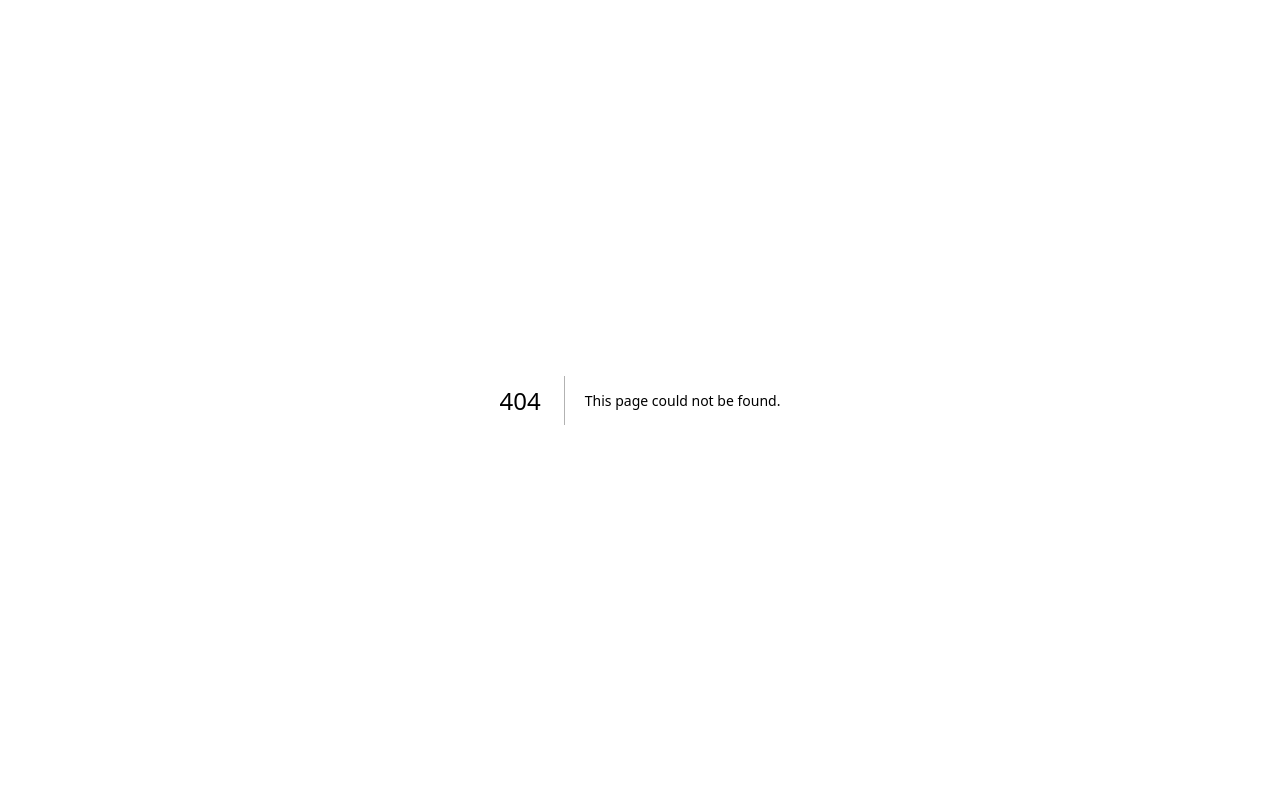
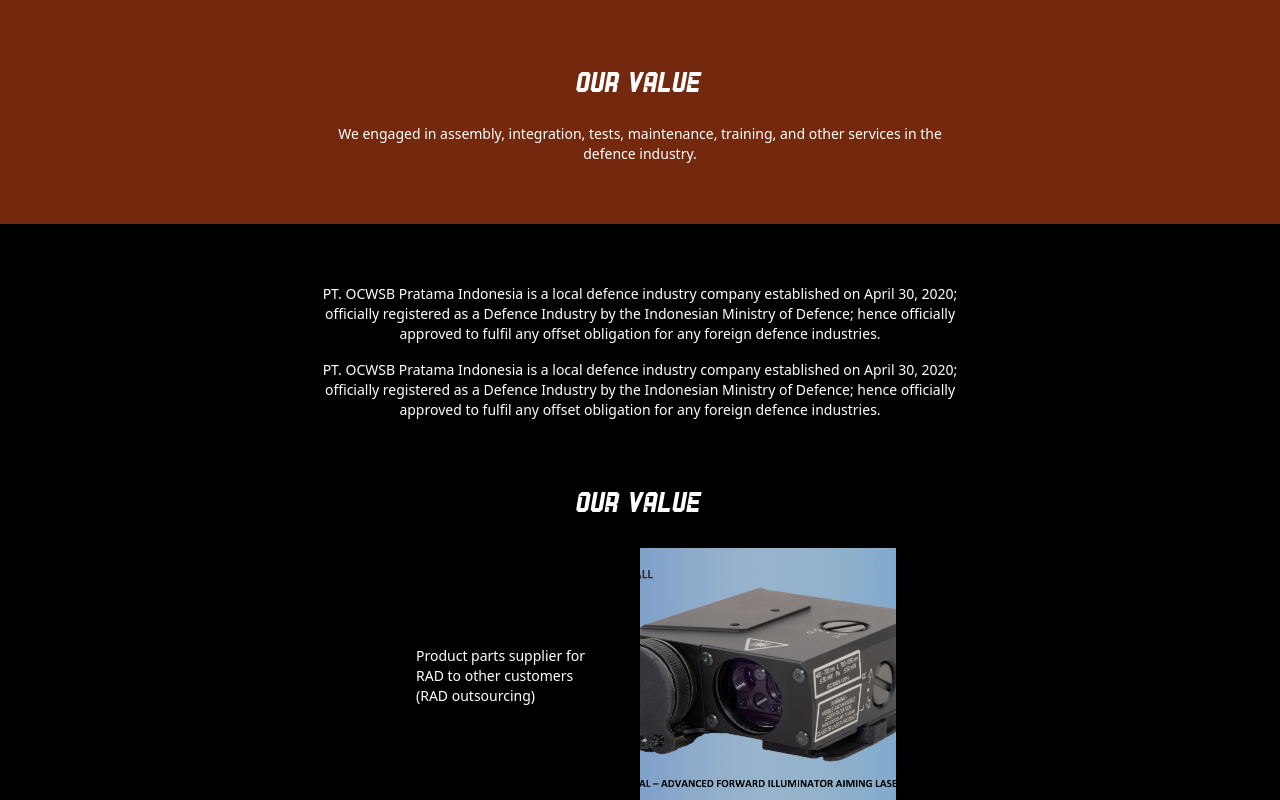
Before and after one commit to fandikaikhsan/ocwsb, a Next.js app: page /our-value in a window 1280 px wide. Before the commit this address had no page. Shown: the top 800 px of the page. Built offline with nearby package versions, Linux system fonts and the light colour scheme; grey boxes are pictures that could not be loaded.

Commit message:
feat: our value page

```diff
--- /dev/null
+++ b/src/pages/our-value/index.tsx
@@ -0,0 +1,43 @@
+import React from "react"
+import PageHeader from "@/components/containers/PageHeader"
+import ListGalery from "@/components/layouts/ListGalery"
+import FooterSection from "@/components/containers/FooterSection"
+
+const data = {
+  title: "our VALUE",
+  description:
+    "We engaged in assembly, integration, tests, maintenance, training, and other services in the defence industry.",
+}
+
+export default function OurValue() {
+  return (
+    <>
+      <div className="flex flex-col justify-center items-center gap-10 pb-20 bg-black">
+        <PageHeader title={data.title} description={data.description} />
+        <div className="flex flex-col gap-4 justify-center items-center py-5">
+          <div className="text-sm md:text-md text-white text-center w-[90%] md:w-[50%]">
+            PT. OCWSB Pratama Indonesia is a local defence industry company
+            established on April 30, 2020; officially registered as a Defence
+            Industry by the Indonesian Ministry of Defence; hence officially
+            approved to fulfil any offset obligation for any foreign defence
+            industries.
+          </div>
+          <div className="text-sm md:text-md text-white text-center w-[90%] md:w-[50%]">
+            PT. OCWSB Pratama Indonesia is a local defence industry company
+            established on April 30, 2020; officially registered as a Defence
+            Industry by the Indonesian Ministry of Defence; hence officially
+            approved to fulfil any offset obligation for any foreign defence
+            industries.
+          </div>
+        </div>
+        <div className="flex flex-col gap-5 justify-center items-center w-full">
+          <div className="text-[2rem] font-maqin text-white uppercase">
+            Our Value
+          </div>
+          <ListGalery />
+        </div>
+      </div>
+      <FooterSection type={"red"} />
+    </>
+  )
+}
```
